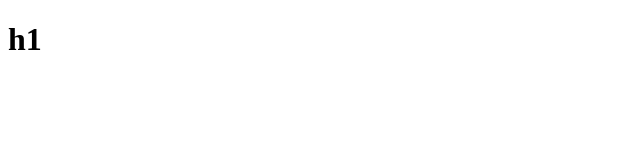
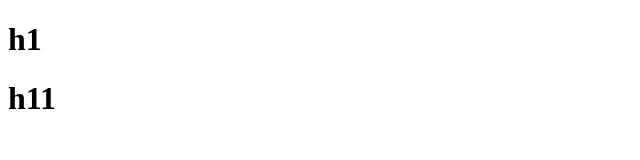
Before and after one commit to Sityun/git-demo, a plain HTML site: page index.html in a window 1280 px wide. Shown: the full height of the page, 0-640 px from the left. Drawn offline with Linux system fonts and the light colour scheme.

Commit message:
A程序员的第二次提交

```diff
--- a/index.html
+++ b/index.html
@@ -9,6 +9,7 @@
 
 <body>
     <h1>h1</h1>
+    <h1>h11</h1>
 </body>
 
 </html>
```
